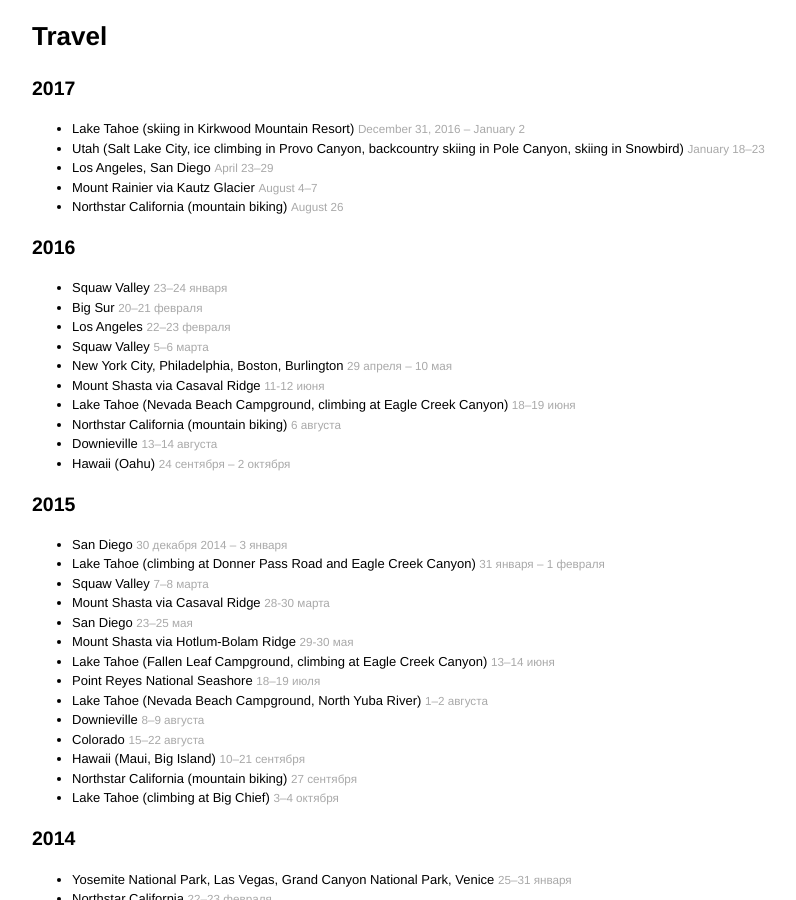
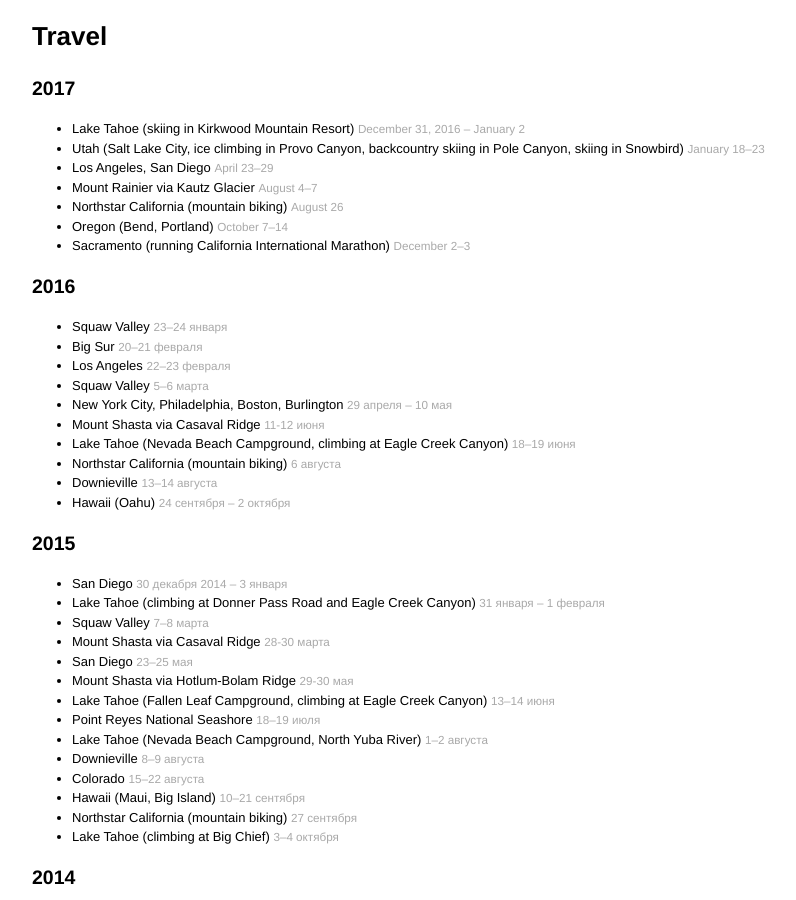
Before and after one commit to denis/denis.github.com, a Jekyll site: the page built from travel.md, in a window 1280 px wide and 900 px high. Shown: the whole window, without its empty margins (208-1004 px from the left). Built offline with Jekyll 4.4.1, drawn with Linux system fonts in a browser that asks for light colours; comment, search, counter and statistics services are not loaded.

Commit message:
Add 2017 trips

```diff
--- a/travel.md
+++ b/travel.md
@@ -13,6 +13,8 @@
 - Los Angeles, San Diego <small>April 23–29</small>
 - Mount Rainier via Kautz Glacier <small>August 4–7</small>
 - Northstar California (mountain biking) <small>August 26</small>
+- Oregon (Bend, Portland) <small>October 7–14</small>
+- Sacramento (running California International Marathon) <small>December 2–3</small>
 
 ## 2016
 
```
